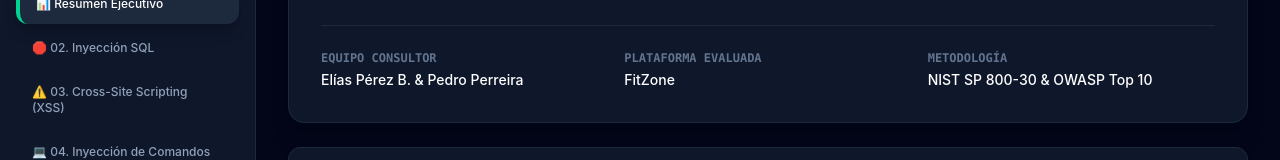
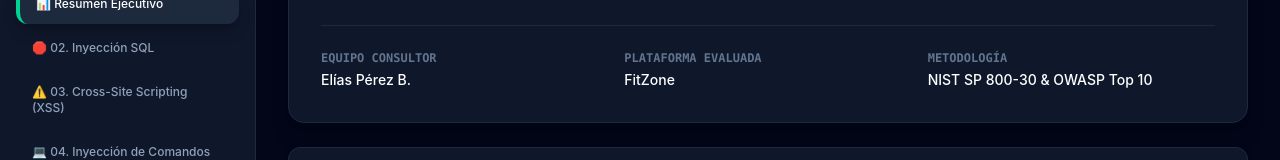
Before and after one commit to eliasperesbarrera-maker/auditoria_pereli, a React (Vite) app: page / in a window 1280 px wide. Shown: the part 124-284 px from the top of the page. Built offline with nearby package versions, Linux system fonts and the light colour scheme.

Commit message:
arreglado detalles menores

```diff
--- a/src/components/Resumen.jsx
+++ b/src/components/Resumen.jsx
@@ -13,7 +13,7 @@
         <div className="grid grid-cols-1 sm:grid-cols-3 gap-4 mt-6 pt-6 border-t border-slate-800 text-xs font-mono">
           <div>
             <span className="text-slate-500 block uppercase font-bold">Equipo Consultor</span>
-            <span className="text-white text-sm font-sans font-medium block mt-1">Elías Pérez B. & Pedro Perreira</span>
+            <span className="text-white text-sm font-sans font-medium block mt-1">Elías Pérez B.</span>
           </div>
           <div>
             <span className="text-slate-500 block uppercase font-bold">Plataforma Evaluada</span>
```
Also changed, not shown: docs_pereli/01_resumen_pereli.md (+1 -1 lines).
